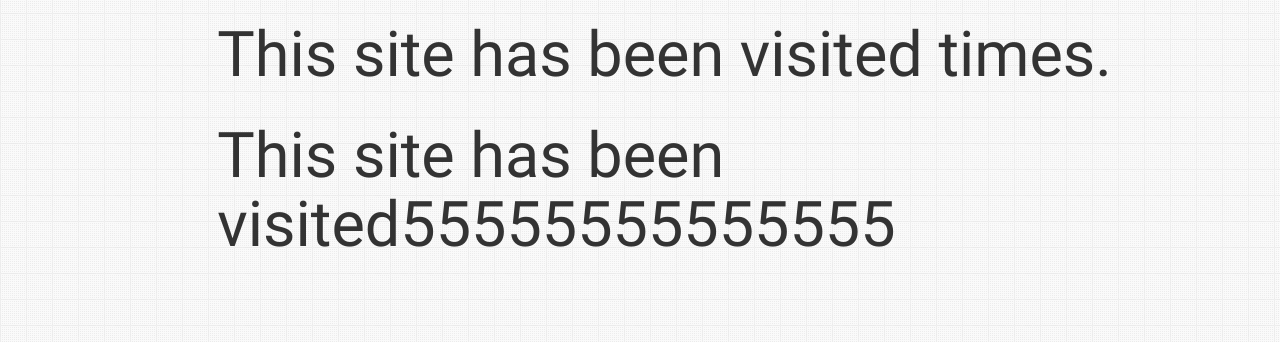
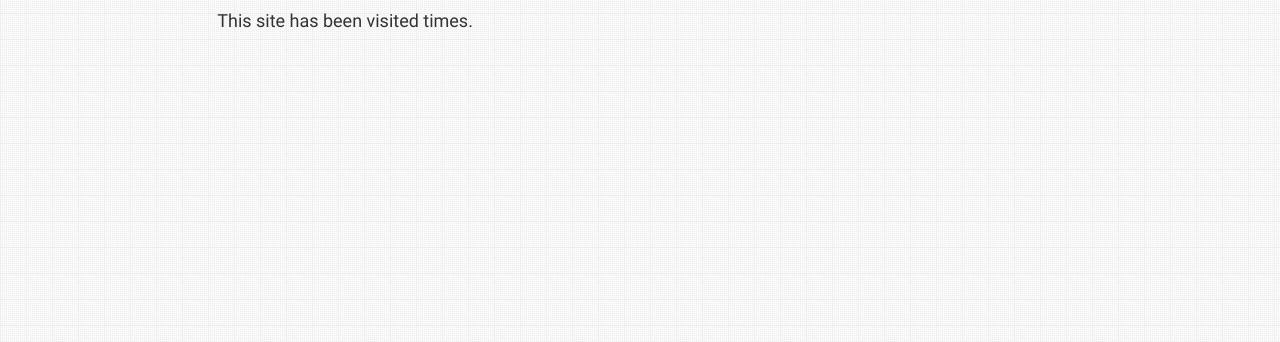
Before and after one commit to MDOmerDanish/mdomerdanish.github.io, a plain HTML site: page index.html in a window 1280 px wide. Shown: the part 10361-10703 px from the top of the page. Drawn offline with nearby package versions, Linux system fonts and the light colour scheme; files whose address does not match are found by name.

Commit message:
Update index.html

```diff
--- a/index.html
+++ b/index.html
@@ -1079,8 +1079,7 @@
                   class="fa fa-linkedin"></i><a aria-label="Danish on LinkedIn" href="https://www.linkedin.com/in/md-omer-danish/"
                   class="hoverline" target="_blank">https://www.linkedin.com/in/md-omer-danish/</a></a>
             </p>
-            <h1>This site has been visited <span id="visits"></span> times.</h1>
-            <h1>This site has been visited55555555555555</h1>
+            This site has been visited <span id="visits"></span> times.
           </div>
         </section>
       </main>
```
